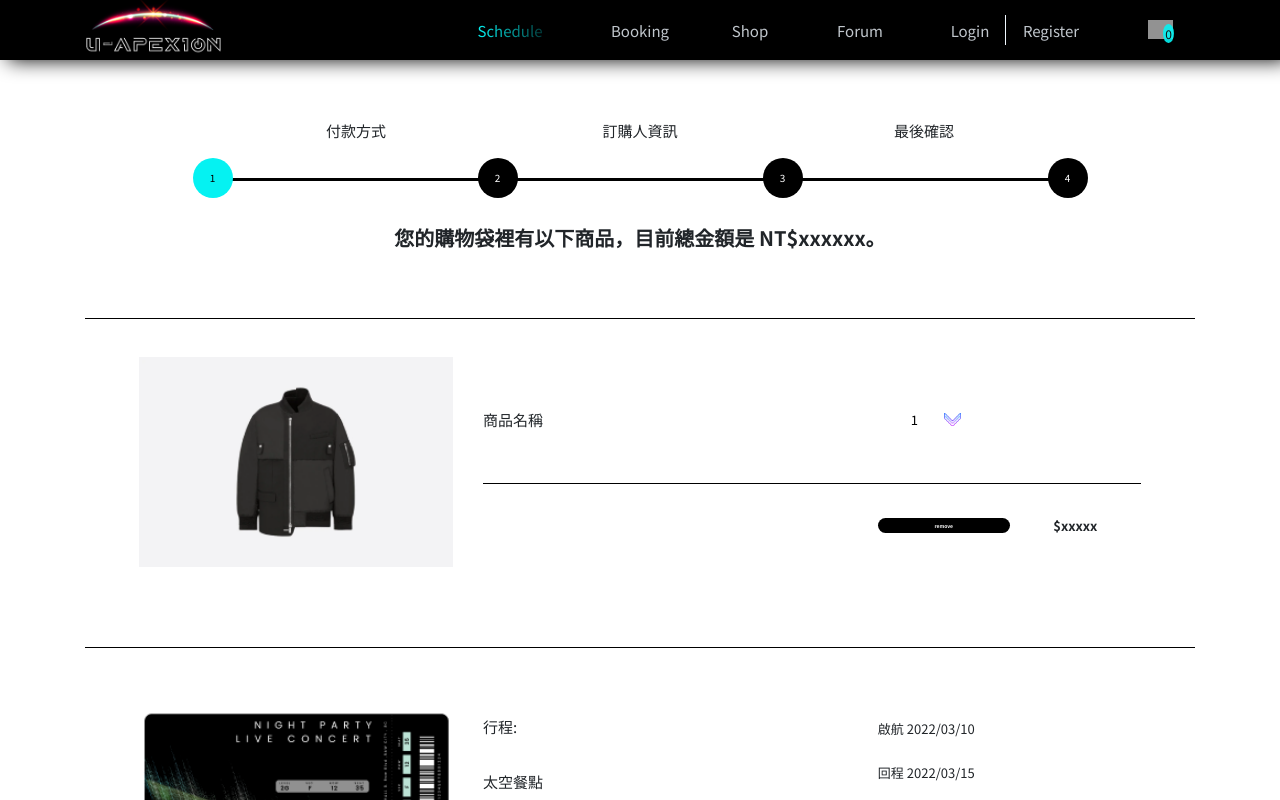
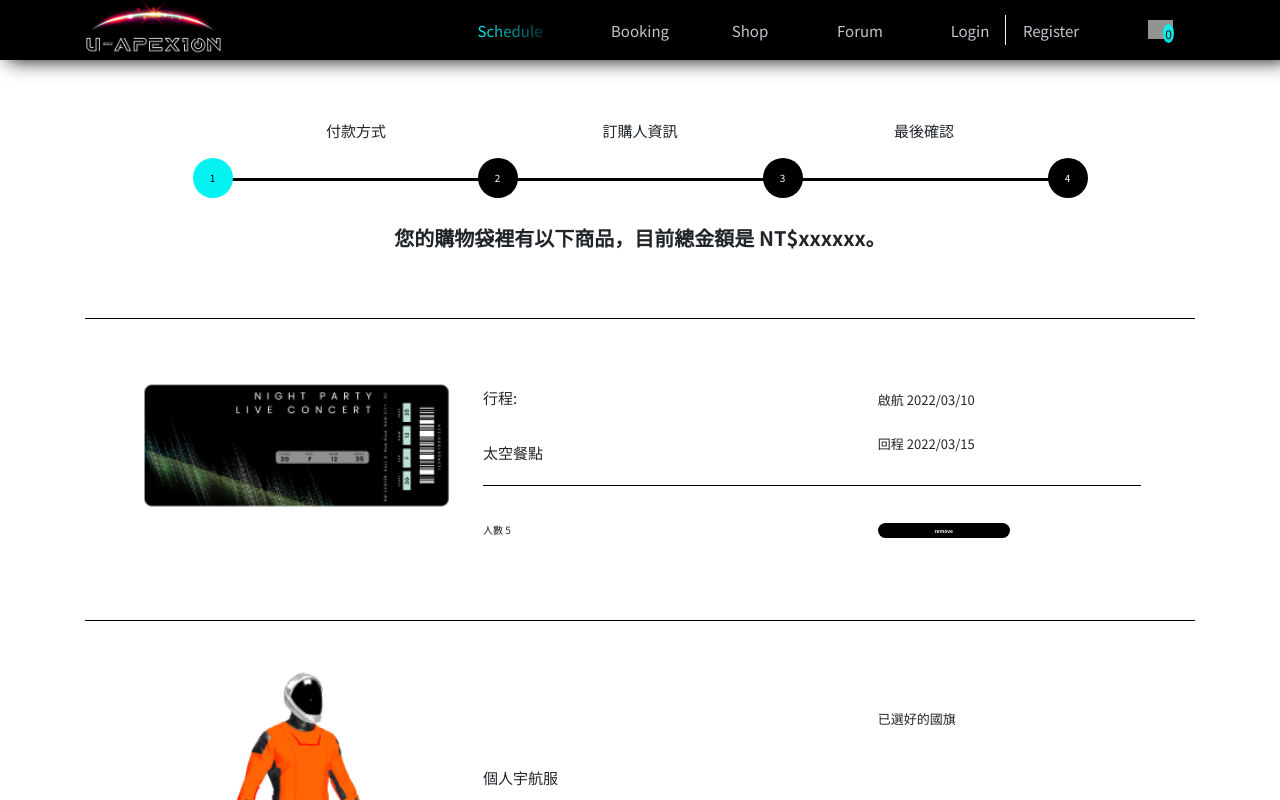
Before and after one commit to Jhih-Ting23472002/u-apexion-react, a React (Create React App) app: page /cart-payment in a window 1280 px wide. Shown: the top 800 px of the page. Built offline with nearby package versions, Linux system fonts and the light colour scheme; grey boxes are pictures that could not be loaded; a web font is replaced by a local one.

Commit message:
成功抓到智婷的資料

```diff
--- a/src/App.js
+++ b/src/App.js
@@ -384,9 +384,11 @@ function App() {
               <Route exact path="/cart-payment">
                 <CartChoosePayment
                   tripSelected={tripSelected} //from 采諭
+                  setTripSelected={setTripSelected} //from 采諭
                   tripPrice={tripPrice} //from 采諭
+                  setTripPrice={setTripPrice} //from 采諭
                   //---------------------------------
-                  productDetailList={productDetailList}  //from 智婷
+                  productDetailList={productDetailList} //from 智婷
                   //---------------------------------
                   setUserOption={setUserOption}
                   userOption={userOption}
--- a/src/pages/Cart/CartChoosePayment.js
+++ b/src/pages/Cart/CartChoosePayment.js
@@ -37,11 +37,13 @@ const CartChoosePayment = props => {
             您的購物袋裡有以下商品，目前總金額是 NT$xxxxxx。
           </div>
 
-          <ProductCard />
+          <ProductCard productDetailList={props.productDetailList} />
 
           <TripCard
             tripSelected={props.tripSelected}
+            setTripSelected={props.setTripSelected}
             tripPrice={props.tripPrice}
+            setTripPrice={props.setTripPrice}
           />
 
           <SuitCard />
--- a/src/pages/Cart/components/choosePayment/ProductCard.js
+++ b/src/pages/Cart/components/choosePayment/ProductCard.js
@@ -1,20 +1,26 @@
 import React from 'react';
 import example from '../../img/example.png';
 import { useCart } from '../../utils/useCart';
+import ProductsConfig from '../../../Products/ProductsConfig';
 
-const ProductCard = () => {
+const ProductCard = props => {
+  const { productDetailList } = props;
+  console.log(productDetailList);
   return (
+    <>
+      {productDetailList.map(v => (
         <>
           <div className="cart separated-line"></div>
           <div className="cart cart-order-item d-flex">
             <div className="cart cart-img-div col-4">
-          <img src={example} alt="" />
+              <img src={ProductsConfig.IMG_PATH + '/' + v.img} alt="" />
             </div>
             <div className="cart content-detail col-8 d-flex">
               <div className="content-detail-inside">
                 <div className="content-detail-inside-top">
                   <h5 className="cart-product-name">商品名稱</h5>
                   <select className="cart-select">
+                    <option>{v.total}</option>
                     <option>1</option>
                     <option>2</option>
                     <option>3</option>
@@ -25,12 +31,14 @@ const ProductCard = () => {
                 <div className="content-detail-inside-bottom">
                   <div className="cart-empty-place"></div>
                   <button className="btn cart-remove-btn">remove</button>
-              <div className="cart-order-money">$xxxxx</div>
+                  <div className="cart-order-money">${v.price * v.total}</div>
                 </div>
               </div>
             </div>
           </div>
         </>
+      ))}
+    </>
   );
 };
 
```
Lines whose indentation alone changed are shown as unchanged.
